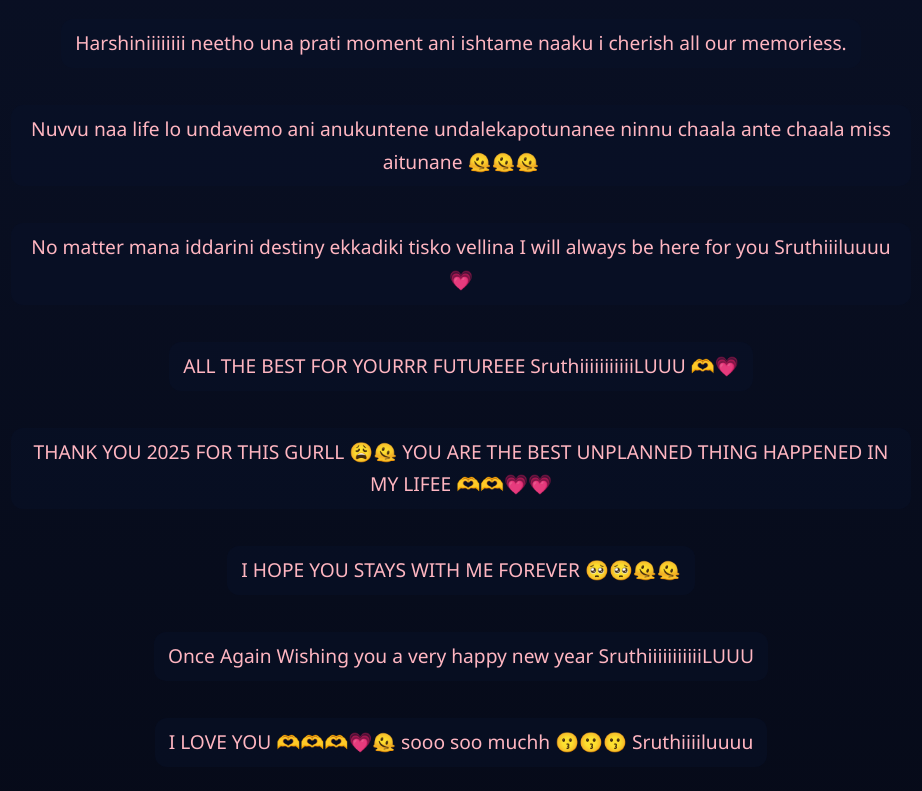
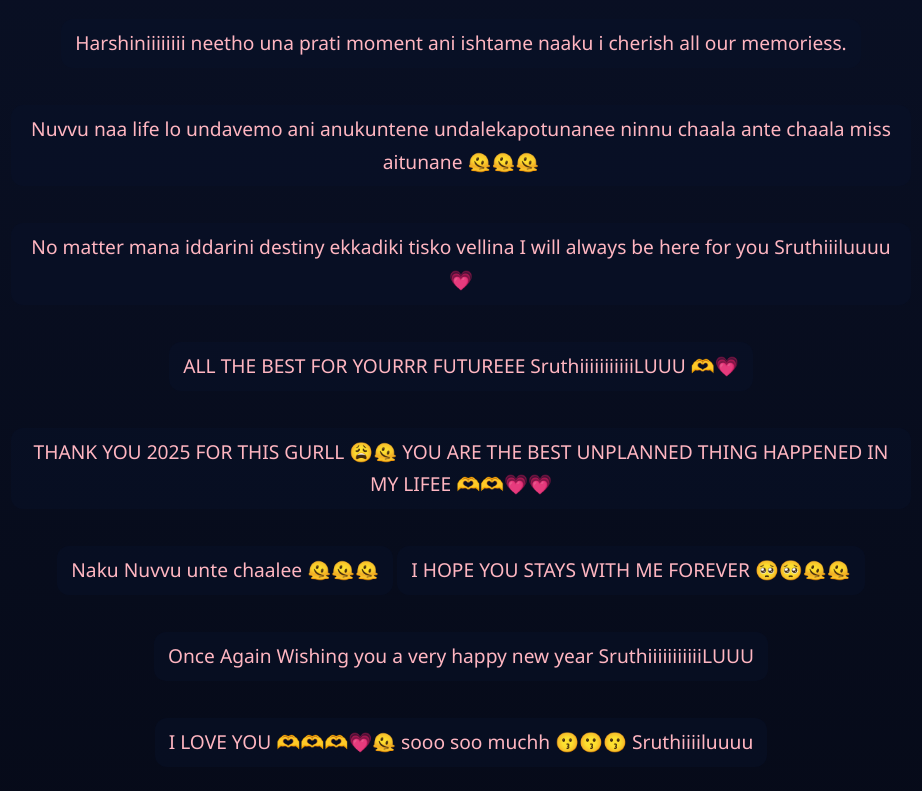
Before and after one commit to Veerendrapal24/newyear, a plain HTML site: page next.html in a window 1280 px wide. Shown: the part 653-1444 px from the top of the page, without its empty margins (179-1101 px from the left). Drawn offline with Linux system fonts and the light colour scheme.

```diff
--- a/next.html
+++ b/next.html
@@ -176,7 +176,7 @@ body {
         THANK YOU 2025 FOR THIS GURLL 😩🫠
         YOU ARE THE BEST UNPLANNED THING HAPPENED IN MY LIFEE 🫶🫶💗💗
         </p>
-
+        <p>Naku Nuvvu unte chaalee 🫠🫠🫠</p>
         <p>
         I HOPE YOU STAYS WITH ME FOREVER 🥺🥺🫠🫠
         </p>
```
